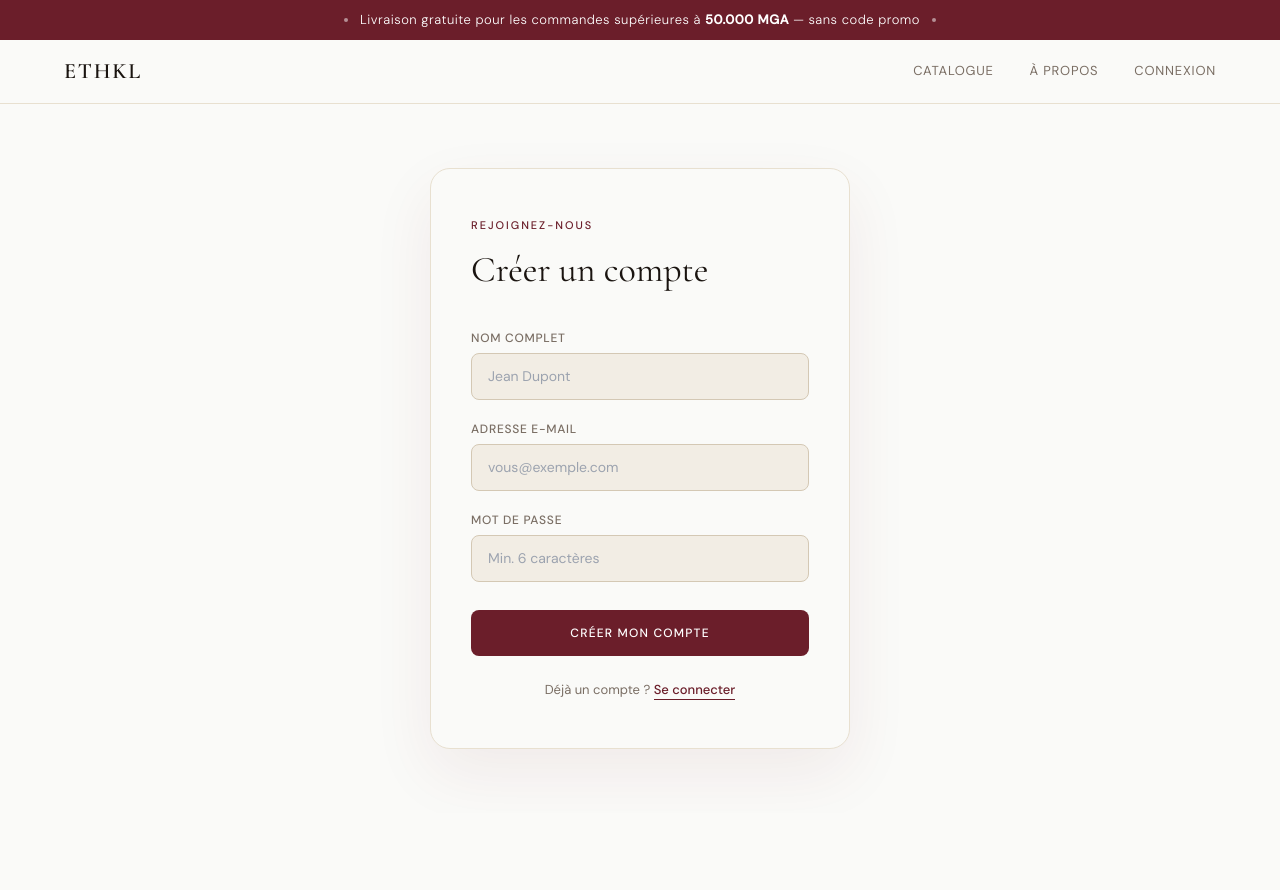
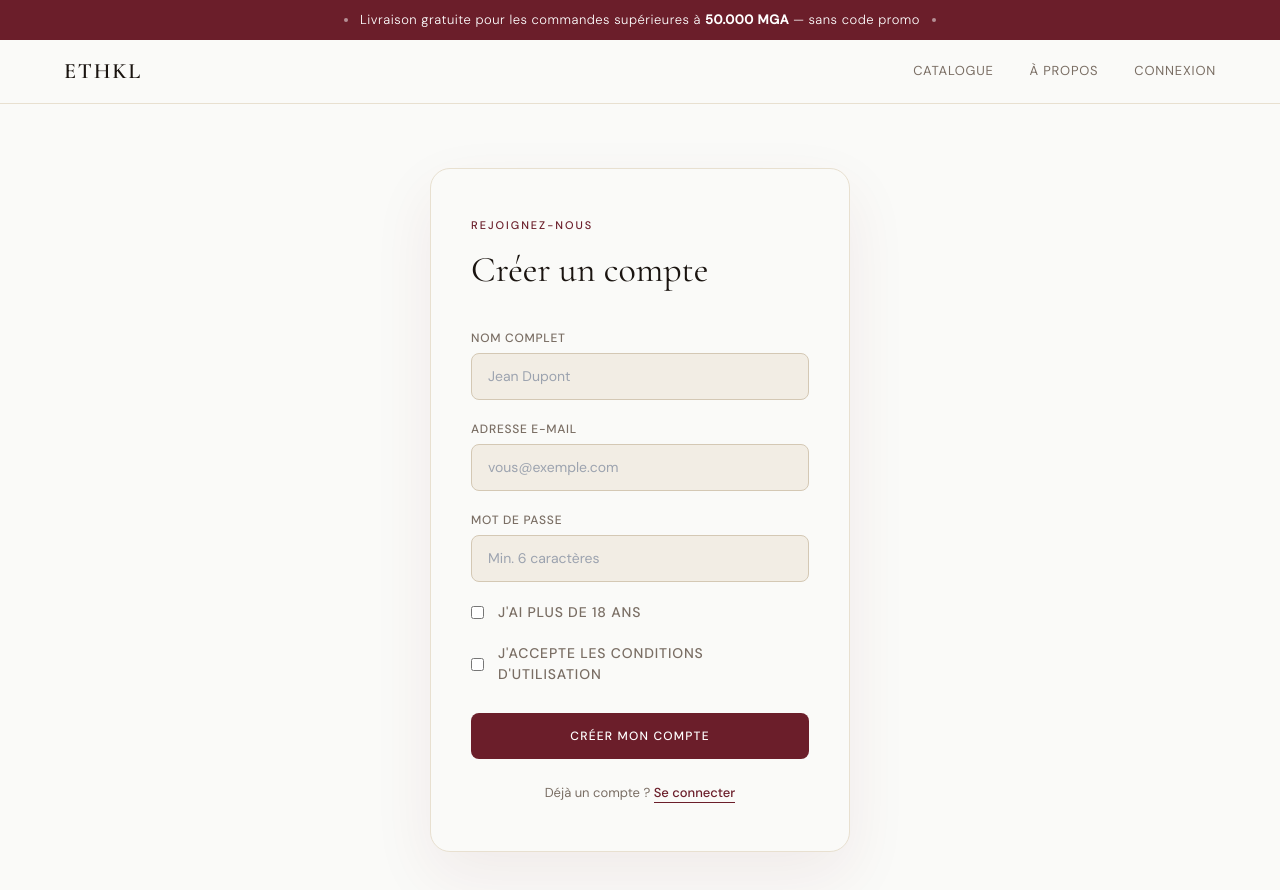
Before and after one commit to Kiarnaa/hackttrain2, a React (Vite) app in the folder client/: page /register in a window 1280 px wide. Shown: the top 890 px of the page. Before the commit the page ends 813 px from the top, so only its background shows below. Built offline with nearby package versions, Linux system fonts and the light colour scheme.

Commit message:
register
aaa

Co-Authored-By: Ny Fitahiana <74530479+Kiarnaa@users.noreply.github.com>
Co-Authored-By: randharena6-bit <245553030+randharena6-bit@users.noreply.github.com>
Co-Authored-By: ANDRIANARIJERY Maharavo <187358997+toaandri@users.noreply.github.com>

```diff
--- a/client/src/pages/Register.jsx
+++ b/client/src/pages/Register.jsx
@@ -8,6 +8,8 @@ const Register = () => {
   const { register } = useAuth();
   const navigate = useNavigate();
   const [form, setForm] = useState({ name: "", email: "", password: "" });
+  const [ageConfirmed, setAgeConfirmed] = useState(false);
+  const [termsAccepted, setTermsAccepted] = useState(false);
   const [error, setError] = useState("");
   const [loading, setLoading] = useState(false);
 
@@ -17,6 +19,14 @@ const Register = () => {
   const handleSubmit = async (e) => {
     e.preventDefault();
     setError("");
+    if (!ageConfirmed) {
+      setError("Vous devez confirmer que vous avez plus de 18 ans.");
+      return;
+    }
+    if (!termsAccepted) {
+      setError("Vous devez accepter les conditions d'utilisation.");
+      return;
+    }
     setLoading(true);
     try {
       await register(form.name, form.email, form.password);
@@ -24,7 +34,7 @@ const Register = () => {
     } catch (err) {
       const msgs = err.response?.data?.errors;
       setError(
-        msgs ? msgs.map((e) => e.msg).join(", ") : err.response?.data?.message || "Registration failed."
+        msgs ? msgs.map((e) => e.msg).join(", ") : err.response?.data?.message || "Échec de l'inscription."
       );
     } finally {
       setLoading(false);
@@ -127,6 +137,40 @@ const Register = () => {
                 placeholder="Min. 6 caractères"
                 required
               />
+            </motion.div>
+
+            <motion.div
+              style={{ ...styles.field, flexDirection: 'row', alignItems: 'center' }}
+              variants={{ hidden: { x: -16, opacity: 0 }, visible: { x: 0, opacity: 1 } }}
+            >
+              <input
+                type="checkbox"
+                id="ageConfirmed"
+                checked={ageConfirmed}
+                onChange={(e) => setAgeConfirmed(e.target.checked)}
+                style={{ marginRight: 8, accentColor: palette.maroon }}
+                required
+              />
+              <label htmlFor="ageConfirmed" style={{ ...styles.label, margin: 0, fontSize: 14 }}>
+                J'ai plus de 18 ans
+              </label>
+            </motion.div>
+
+            <motion.div
+              style={{ ...styles.field, flexDirection: 'row', alignItems: 'center' }}
+              variants={{ hidden: { x: -16, opacity: 0 }, visible: { x: 0, opacity: 1 } }}
+            >
+              <input
+                type="checkbox"
+                id="termsAccepted"
+                checked={termsAccepted}
+                onChange={(e) => setTermsAccepted(e.target.checked)}
+                style={{ marginRight: 8, accentColor: palette.maroon }}
+                required
+              />
+              <label htmlFor="termsAccepted" style={{ ...styles.label, margin: 0, fontSize: 14 }}>
+                J'accepte les conditions d'utilisation
+              </label>
             </motion.div>
 
             <motion.button
```
